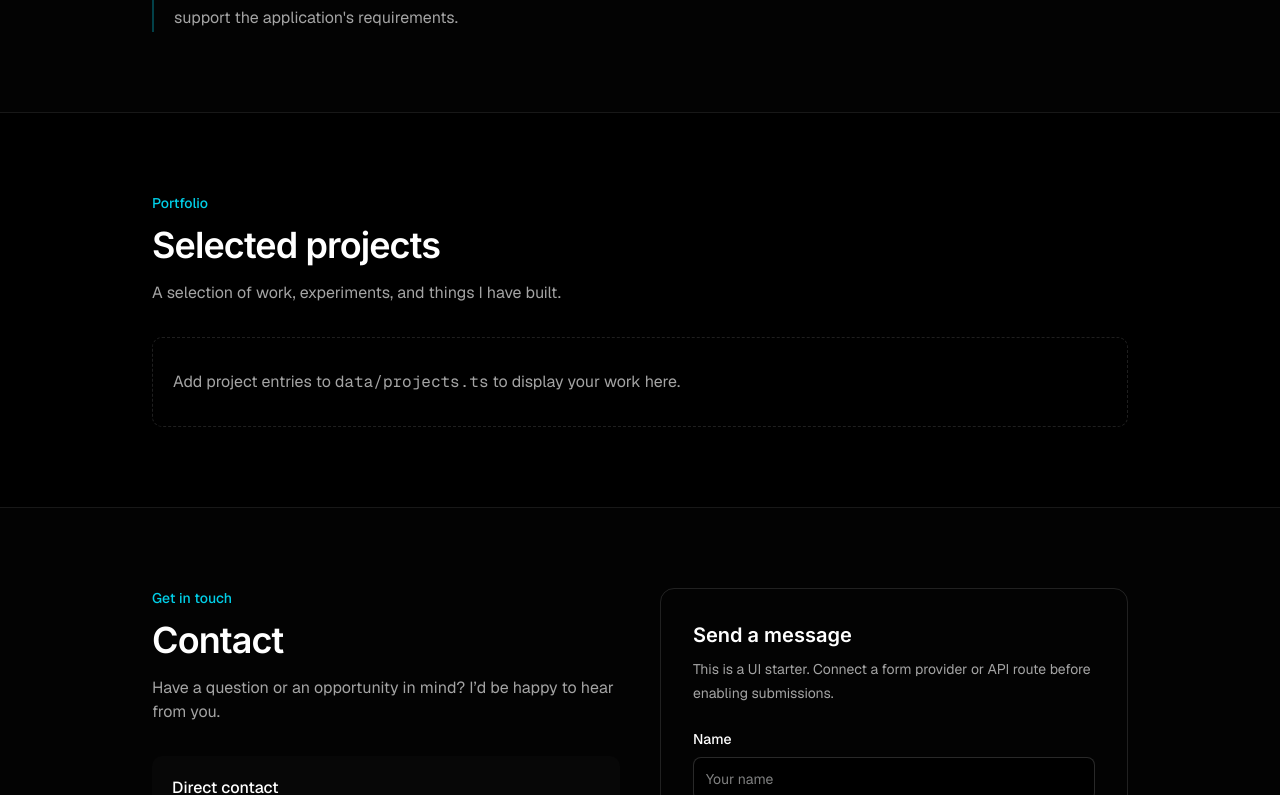
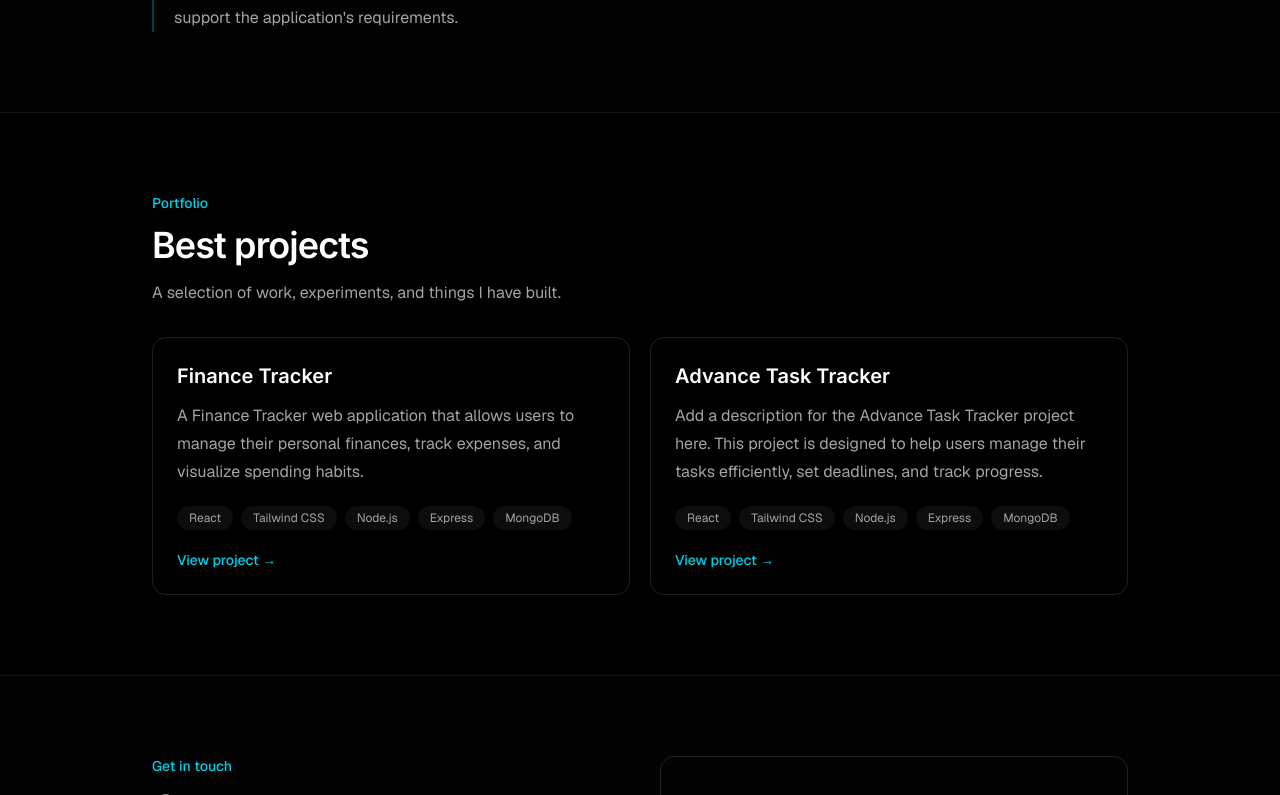
Before and after one commit to JonBaldwinAlmarez/portfolio-2026, a Next.js app: page / in a window 1280 px wide. Shown: the part 1654-2449 px from the top of the page. Built offline with nearby package versions, Linux system fonts and the light colour scheme.

Commit message:
Add project entries to projects.ts and update ProjectsSection heading

```diff
--- a/data/projects.ts
+++ b/data/projects.ts
@@ -1,3 +1,18 @@
 import type { Project } from "@/features/projects/types/project";
 
-export const projects: Project[] = [];
+export const projects: Project[] = [
+  {
+    title: "Finance Tracker",
+    description:
+      "A Finance Tracker web application that allows users to manage their personal finances, track expenses, and visualize spending habits.",
+    technologies: ["React", "Tailwind CSS", "Node.js", "Express", "MongoDB"],
+    href: "https://advance-personal-finance-tracker.netlify.app/",
+  },
+  {
+    title: "Advance Task Tracker",
+    description:
+      "Add a description for the Advance Task Tracker project here. This project is designed to help users manage their tasks efficiently, set deadlines, and track progress.",
+    technologies: ["React", "Tailwind CSS", "Node.js", "Express", "MongoDB"],
+    href: "https://advance-personal-finance-tracker.netlify.app/",
+  },
+];
--- a/data/skills.ts
+++ b/data/skills.ts
@@ -16,11 +16,9 @@ export const skills: string[] = [
   "Mongoose",
   "RESTful APIs",
 
-  // Version Control
-  "Git",
-  "GitHub",
-
   // Other Tools
   "VS Code",
   "Postman",
+  "Git",
+  "GitHub",
 ];
--- a/features/projects/components/projects-section.tsx
+++ b/features/projects/components/projects-section.tsx
@@ -5,14 +5,12 @@ export default function ProjectsSection() {
     <section
       aria-labelledby="projects-heading"
       className="mx-auto w-full max-w-5xl scroll-mt-20 px-6 py-16 sm:py-20"
-      id="projects"
-    >
+      id="projects">
       <p className="text-sm font-medium text-primary">Portfolio</p>
       <h2
         className="mt-3 font-heading text-3xl font-semibold tracking-tight sm:text-4xl"
-        id="projects-heading"
-      >
-        Selected projects
+        id="projects-heading">
+        Best projects
       </h2>
       <p className="mt-4 max-w-2xl text-muted-foreground">
         A selection of work, experiments, and things I have built.
```
Also changed, not shown: features/projects/components/project-list.tsx (+9 -8 lines).
